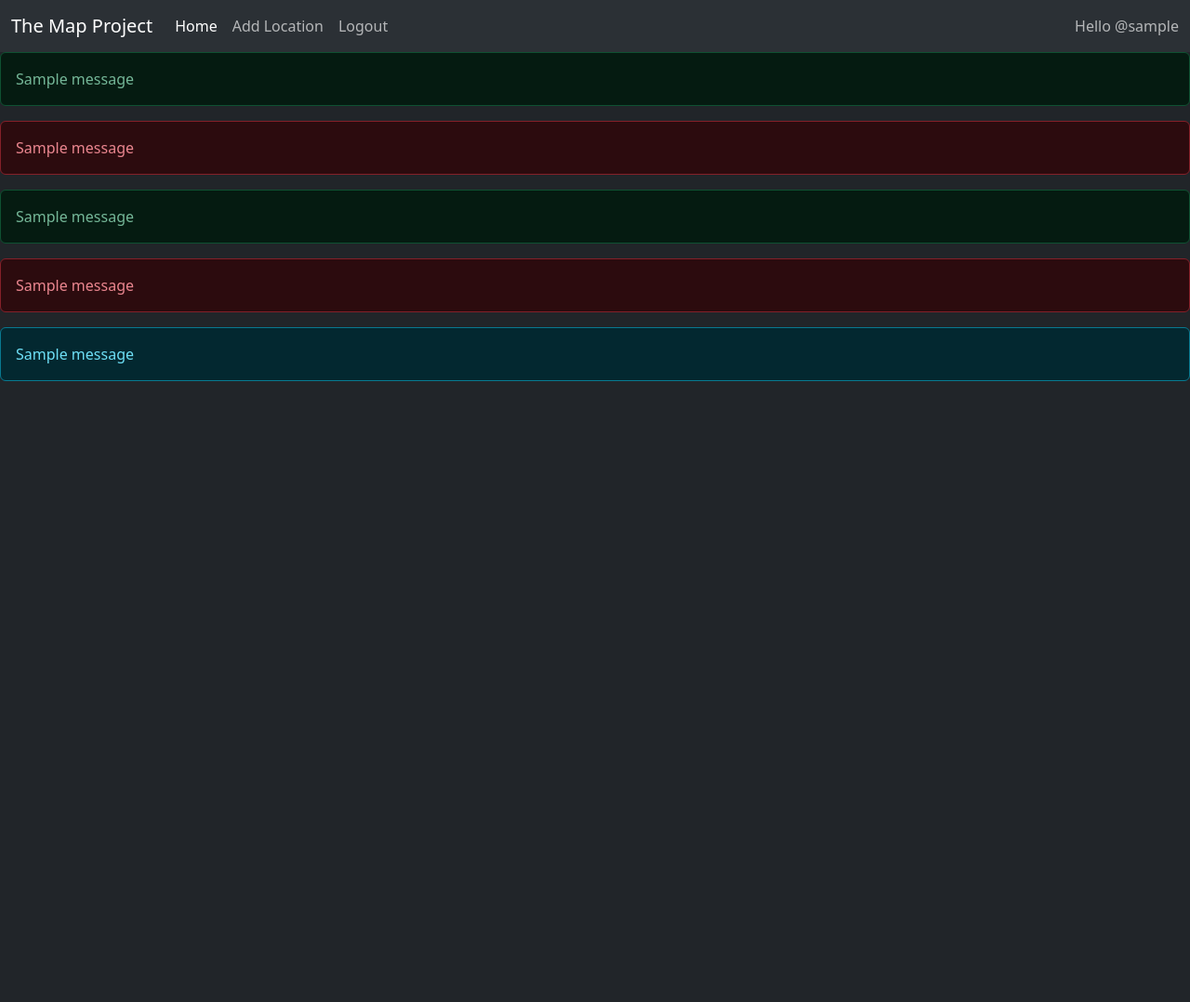
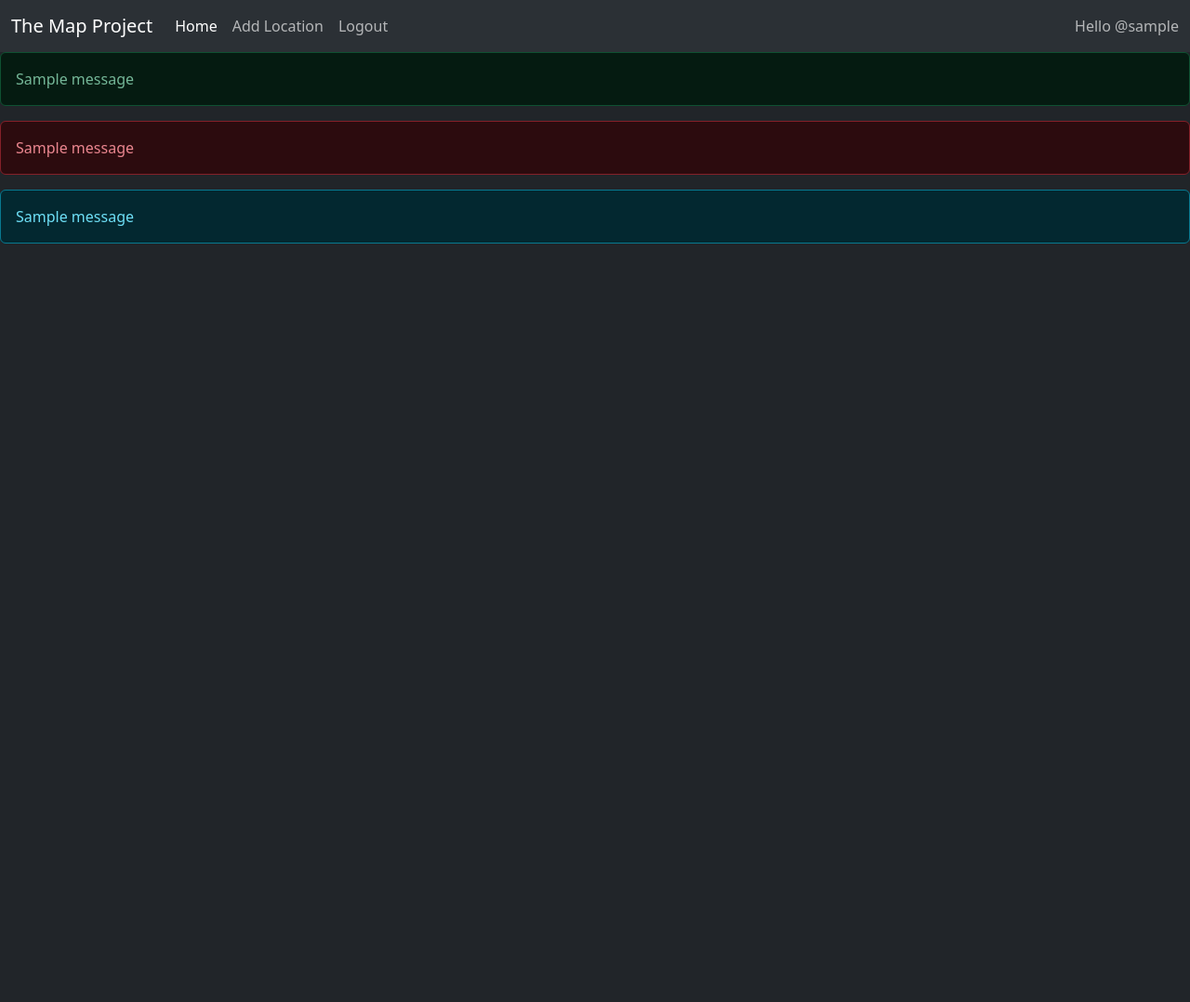
Before and after one commit to PandaTwoxx/Map, a Flask app: page /home in a window 1280 px wide. Shown: the whole page at 93% size. Before the commit the page ends 410 px from the top, so only its background shows below. Run offline with Flask 3, Linux system fonts and the light colour scheme; the visitor is signed in with stand-in values (Sample User, id 1); one stand-in notice (Sample message) is shown; data that the repository does not hold is empty.

Commit message:
fixed bugs

```diff
--- a/service/routes.py
+++ b/service/routes.py
@@ -156,6 +156,7 @@
     ):
         location_details = geo_code(request.form["address"])
         cursor = mysql.cursor()
+        cursor.reset()
         new_location = None
         if location_details is not None:
             new_location = Location(
@@ -266,6 +267,7 @@
 
         # Commit the change and close the cursor
         mysql.commit()
+        cursor.reset()
         cursor.close()
 
         flash("Address added successfully", "success")
--- a/service/templates/add_location.html
+++ b/service/templates/add_location.html
@@ -1,4 +1,4 @@
-{% extends "home_nav.html" %}
+{% extends "layout/home_nav.html" %}
 
 {% block title %}Add Location{% endblock %}
 
--- a/service/templates/home.html
+++ b/service/templates/home.html
@@ -1,29 +1,8 @@
-{% extends "home_nav.html" %}
+{% extends "layout/home_nav.html" %}
 
 {% block title %}Home{% endblock %}
 
 {% block content %}
-  {% with message = get_flashed_messages(category_filter=["success"]) %}
-        {% if message %}
-        <div class="alert alert-success">
-              {{message[0]}}
-        </div>
-        {% endif %}
-  {% endwith %}
-  {% with message = get_flashed_messages(category_filter=["error"]) %}
-      {% if message %}
-          <div class="alert alert-danger">
-              {{message[0]}}
-          </div>
-      {% endif %}
-  {% endwith %}
-  {% with message = get_flashed_messages(category_filter=["info"]) %}
-      {% if message %}
-          <div class="alert alert-info">
-              {{message[0]}}
-          </div>
-      {% endif %}
-  {% endwith %}
   {% set count = namespace(value=0) %}
   {% for i in current_user.locations %}
     {% if count.value != 0 %}
--- a/service/templates/index.html
+++ b/service/templates/index.html
@@ -1,3 +1,3 @@
-{% extends "index_nav.html" %}
+{% extends "layout/index_nav.html" %}
 
 {% block title %}Index{% endblock %}
--- a/service/templates/home_nav.html
+++ b/service/templates/layout/home_nav.html
@@ -1,5 +1,5 @@
 <!DOCTYPE html>
-<html lang="en" data-bs-theme="dark">
+<html lang="en" data-bs-theme="dark" style="height:100%;">
     <head>
         <head>
             <title>The Map Project - {% block title %}{% endblock %}</title>
@@ -7,7 +7,7 @@
             <link href="https://cdn.jsdelivr.net/npm/bootstrap@5.3.3/dist/css/bootstrap.min.css" rel="stylesheet" integrity="sha384-QWTKZyjpPEjISv5WaRU9OFeRpok6YctnYmDr5pNlyT2bRjXh0JMhjY6hW+ALEwIH" crossorigin="anonymous">
         </head>
     </head>
-    <body>
+    <body style="height:100%;">
         <nav class="navbar navbar-expand-lg bg-body-tertiary">
             <div class="container-fluid">
                 <a class="navbar-brand" href="/">
@@ -16,6 +16,7 @@
               <button class="navbar-toggler" type="button" data-bs-toggle="collapse" data-bs-target="#navbarSupportedContent" aria-controls="navbarSupportedContent" aria-expanded="false" aria-label="Toggle navigation">
                 <span class="navbar-toggler-icon"></span>
               </button>
+              {% block header %}
               <div class="collapse navbar-collapse" id="navbarNavAltMarkup">
                   <div class="navbar-nav">
                     <a class="nav-link active" aria-current="page" href="/home">Home</a>
@@ -23,6 +24,7 @@
                     <a class="nav-link" href="/logout">Logout</a>
                   </div>
               </div>
+              {% endblock %}
               <span class="navbar-text">
                 Hello @{{current_user.username}}
               </span>
@@ -42,7 +44,14 @@
                   </div>
               {% endif %}
           {% endwith %}
-          <main>{% block content %}{% endblock %}</main>
+          {% with message = get_flashed_messages(category_filter=["info"]) %}
+                {% if message %}
+                    <div class="alert alert-info">
+                        {{message[0]}}
+                    </div>
+                {% endif %}
+            {% endwith %}
+          <main style="height:100%;">{% block content %}{% endblock %}</main>
           <script src="https://cdn.jsdelivr.net/npm/@popperjs/core@2.11.8/dist/umd/popper.min.js" integrity="sha384-I7E8VVD/ismYTF4hNIPjVp/Zjvgyol6VFvRkX/vR+Vc4jQkC+hVqc2pM8ODewa9r" crossorigin="anonymous"></script>
           <script src="https://cdn.jsdelivr.net/npm/bootstrap@5.3.3/dist/js/bootstrap.bundle.min.js" integrity="sha384-YvpcrYf0tY3lHB60NNkmXc5s9fDVZLESaAA55NDzOxhy9GkcIdslK1eN7N6jIeHz" crossorigin="anonymous"></script>
       </body>
--- a/service/templates/index_nav.html
+++ b/service/templates/layout/index_nav.html
@@ -1,12 +1,12 @@
 <!DOCTYPE html>
-<html lang="en" data-bs-theme="dark">
+<html lang="en" data-bs-theme="dark" style="height:100%;">
 <head>
     <meta charset="UTF-8">
     <meta name="viewport" content="width=device-width, initial-scale=1">
     <link href="https://cdn.jsdelivr.net/npm/bootstrap@5.3.3/dist/css/bootstrap.min.css" rel="stylesheet" integrity="sha384-QWTKZyjpPEjISv5WaRU9OFeRpok6YctnYmDr5pNlyT2bRjXh0JMhjY6hW+ALEwIH" crossorigin="anonymous">
     <title>The Map Project - {% block title %}{% endblock %}</title>
 </head>
-<body>
+<body style="height:100%;">
     <nav class="navbar navbar-expand-lg bg-body-tertiary">
         <div class="container-fluid">
             <a class="navbar-brand" href="/">
@@ -59,7 +59,7 @@
             </div>
         {% endif %}
     {% endwith %}
-    <main>
+    <main style="height:100%;">
         {% block content %}{% endblock %}
     </main>
     <script src="https://cdn.jsdelivr.net/npm/@popperjs/core@2.11.8/dist/umd/popper.min.js" integrity="sha384-I7E8VVD/ismYTF4hNIPjVp/Zjvgyol6VFvRkX/vR+Vc4jQkC+hVqc2pM8ODewa9r" crossorigin="anonymous"></script>
--- a/service/templates/login.html
+++ b/service/templates/login.html
@@ -1,4 +1,4 @@
-{% extends "index_nav.html" %}
+{% extends "layout/index_nav.html" %}
 
 {% block title %}Login{% endblock %}
 
--- a/service/templates/signup.html
+++ b/service/templates/signup.html
@@ -1,4 +1,4 @@
-{% extends "index_nav.html" %}
+{% extends "layout/index_nav.html" %}
 
 {% block title %}Signup{% endblock %}
 
```
Also changed, not shown: service/static/style.css (deleted, +0 -10 lines), service/templates/view_location.html (+18 -2 lines).
